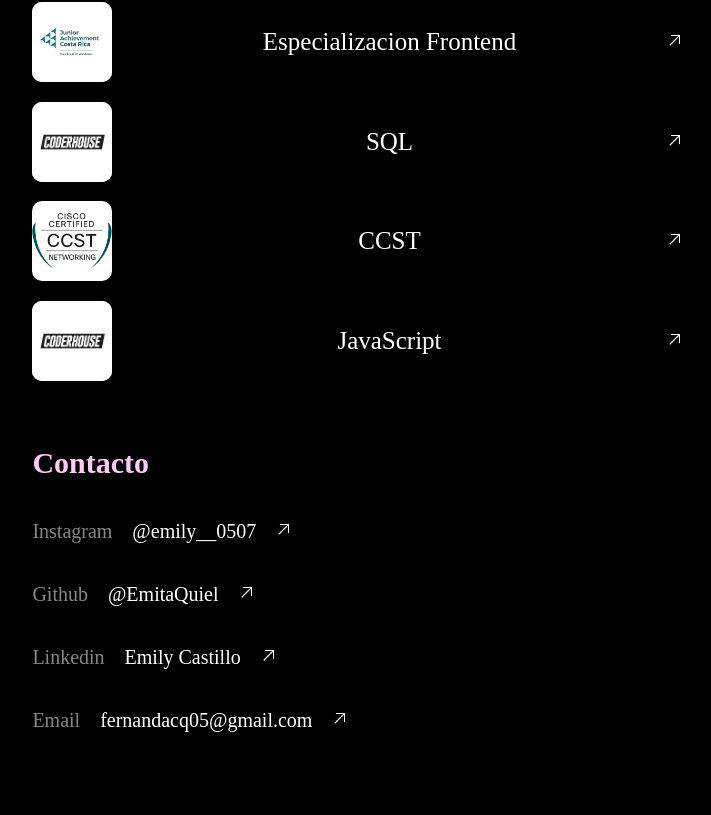
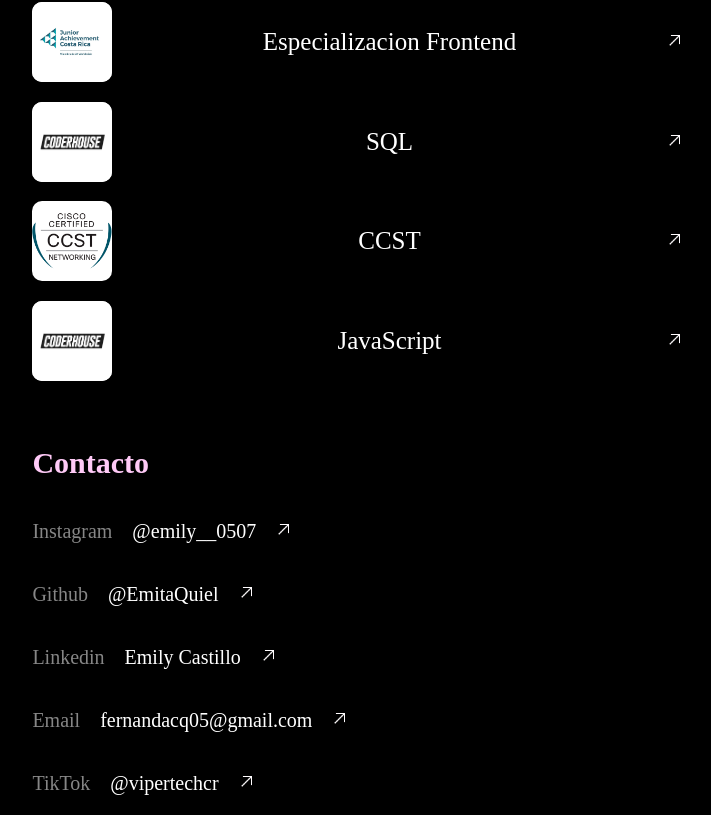
Before and after one commit to EmitaQuiel/Portafolio, a React (Create React App) app: page / in a window 1280 px wide. Shown: the part 2348-3163 px from the top of the page, without its empty margins (283-994 px from the left). Before the commit the page ends 3100 px from the top, so only its background shows below. Built offline with nearby package versions, Linux system fonts and the light colour scheme; a web font is replaced by a local one.

Commit message:
Update Footer.js

```diff
--- a/src/components/footer/Footer.js
+++ b/src/components/footer/Footer.js
@@ -10,6 +10,7 @@ function Footer() {
           <CardContact title="Github" text="@EmitaQuiel" link="https://github.com/EmitaQuiel" />
           <CardContact title="Linkedin" text="Emily Castillo" link="https://www.linkedin.com/in/emi-castillo/" />
           <CardContact title="Email" text="fernandacq05@gmail.com" link="mailto:fernandacq05@gmail.com" />
+          <CardContact title="TikTok" text="@vipertechcr" link="https://www.tiktok.com/@vipertechcr" />
         </div>
       </div>
     </footer>
```
